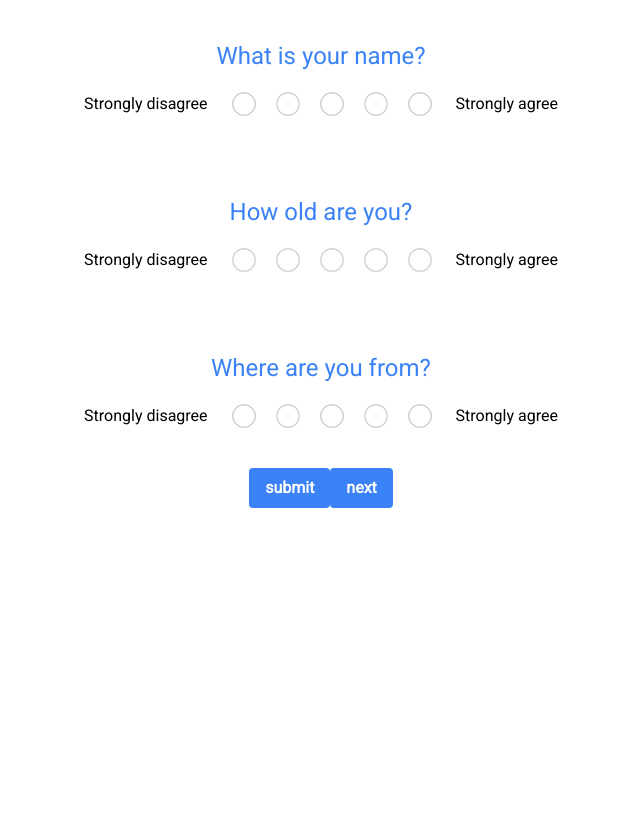
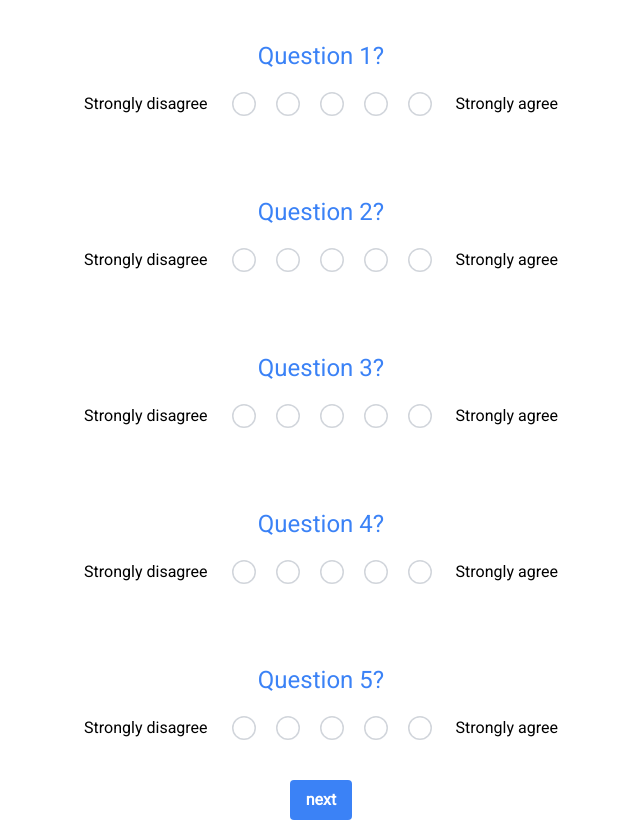
Before and after one commit to LucasFatas/recommender-study, a React (Create React App) app in the folder frontend/: page /page0 in a window 1280 px wide. Shown: the whole page, without its empty margins (319-959 px from the left). Built offline with nearby package versions, Linux system fonts and the light colour scheme.

Commit message:
add unique index to each question and pages are now not hard-coded

```diff
--- a/frontend/src/App.js
+++ b/frontend/src/App.js
@@ -6,54 +6,40 @@ import {
   Navigate
 } from "react-router-dom";
 
+import questions from './util/questions.json';
 
 const App = () => {
 
-  /*
-    When receiving all the questions split them in arrrays of
-    questions :
-    const chunkSize = 3;
+  const questionsList = questions.questions;
 
-    const [q1, q2, q3, q4] = arr.map((e, i) => {
-        return i % chunkSize === 0 ? arr.slice(i, i + chunkSize) : null;
-    }).filter(e => { return e; });
+  const questionsPerPage = 5
 
-  */
+  const questionMatrix = questionsList.map((e, i) => {
+    return i % questionsPerPage === 0 ? questionsList.slice(i, i + questionsPerPage).map((e, idx) => [e, i + idx]) : null;
+  }).filter(e => { return e; });
 
-  const questions = [
-    'What is your name?',
-    'How old are you?',
-    'Where are you from?'
-  ]
+  const lastQuestionIdx = questionMatrix.length;
 
-  const questions2 = [
-    'How much do you relate to this?',
-    'Do you believe that you exist?',
-    'Do you believe in the existence of god?'
-  ]
-
-  const questions3 = [
-    'Bla bla bla question?',
-    'words words words question?',
-    'sentence sentence question?'
-  ]
+  console.log(questionMatrix);
 
   return (
     <BrowserRouter>
       <Routes>
         <Route path="/" element={<Navigate replace to="/page0"/>} />
-        {/* Page 0 */}
-        <Route path="/page0" element={
-          <Page questions={questions} nextPage={1}/>
-        }/>
-        {/* Page 1 */}
-        <Route path="/page1" element={
-          <Page questions={questions2} prevPage={0} nextPage={2} />
-        } />
-        {/* Page 2 */}
-        <Route path="/page2" element={
-          <Page questions={questions3} prevPage={1} />
-        } />
+
+        {
+          questionMatrix.map((questions, idx) => (
+            <Route path={`/page${idx}`} key={idx} element={
+              <Page
+                pageNumber={idx}
+                questions={questions}
+                prevPage={idx === 0 ? undefined : idx - 1}
+                nextPage={idx === lastQuestionIdx - 1 ? undefined : idx + 1}
+                showSubmit={idx === lastQuestionIdx - 1}
+              />
+            }/>
+          ))
+        }
       </Routes>
     </BrowserRouter>
   );
--- a/frontend/src/components/Page.jsx
+++ b/frontend/src/components/Page.jsx
@@ -18,15 +18,18 @@ export const Page = (props) => {
         </Link>
     );
 
+    const submitButton = (
+        <button className="bg-blue-500 hover:bg-blue-700 text-white font-bold py-2 px-4 rounded">submit</button>
+    )
 
     return (
         <div className='grid place-items-center'>
-            {props.questions.map((text, index) =>
+            {props.questions.map(([text, index]) =>
                 <Question text={text} questionNumber={index} key={index}/>
             )}
             <div className="flex">
                 { displayIfDefined(props.prevPage, linkToPreviousPage) }
-                <button className="bg-blue-500 hover:bg-blue-700 text-white font-bold py-2 px-4 rounded">submit</button>
+                { props.showSubmit ? submitButton : <></>}
                 { displayIfDefined(props.nextPage, linkToNextPage) }
             </div>
         </div>
```
